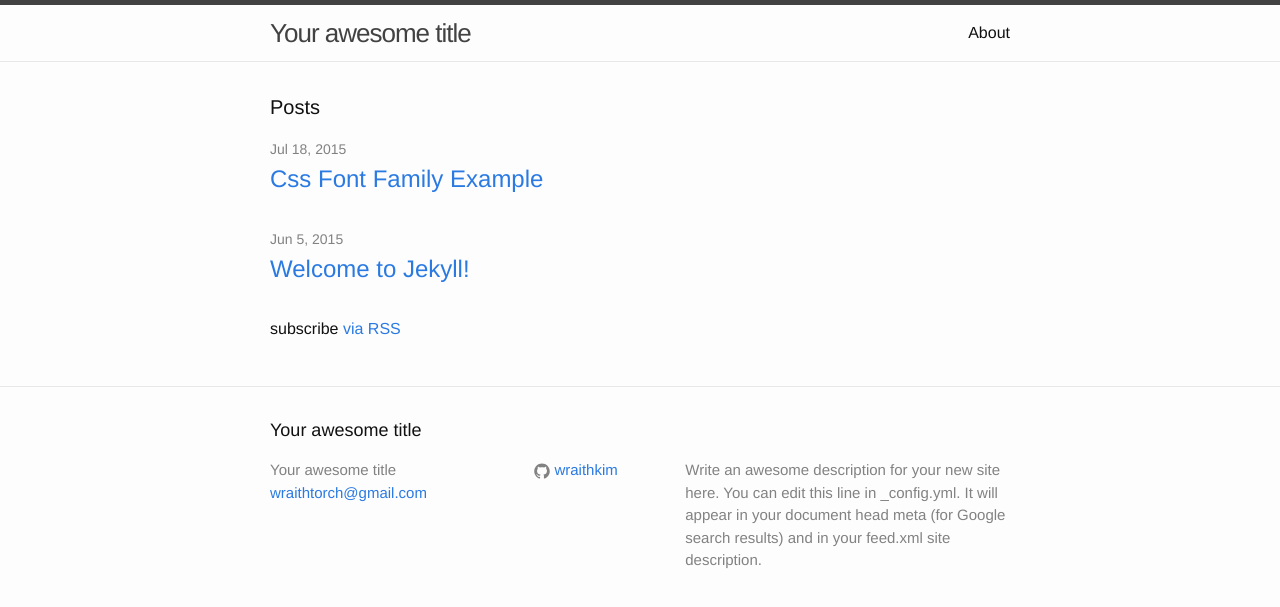
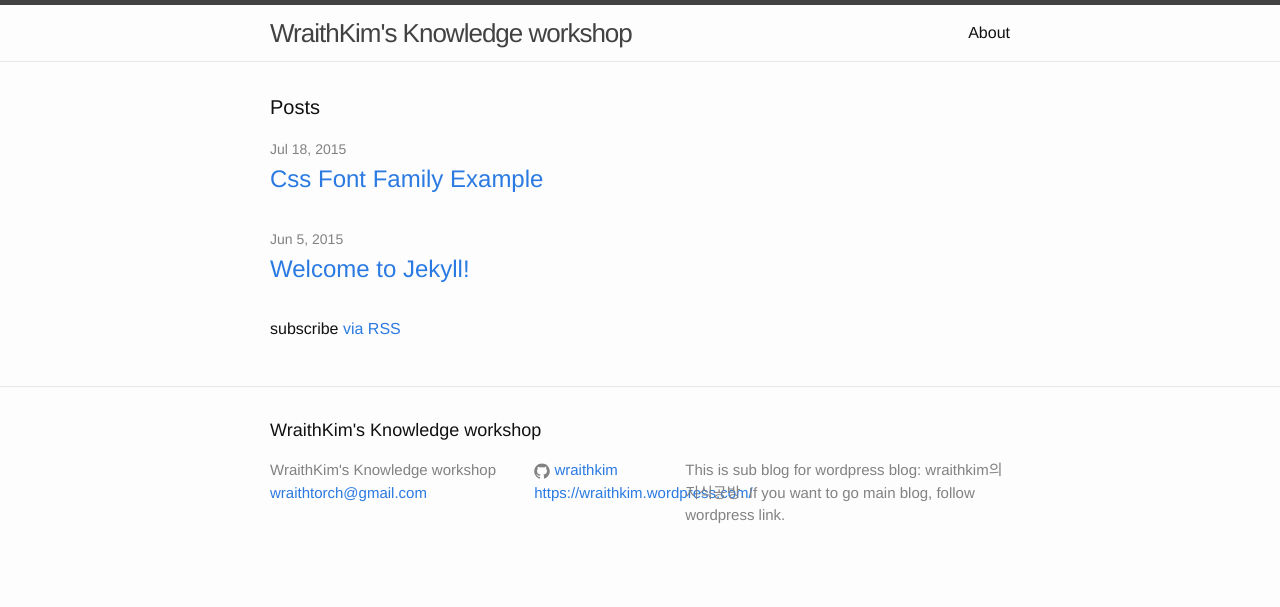
Before and after one commit to WraithKim/blog, a Jekyll site: the page built from index.html, in a window 1280 px wide. Shown: the top 607 px of the page. Built offline with Jekyll 4.4.1, drawn with Linux system fonts in a browser that asks for light colours.

Commit message:
change title, desc

```diff
--- a/_config.yml
+++ b/_config.yml
@@ -1,14 +1,24 @@
 # Site settings
-title: Your awesome title
+
+title: WraithKim's Knowledge workshop
+
 email: wraithtorch@gmail.com
-description: > # this means to ignore newlines until "baseurl:"
-  Write an awesome description for your new site here. You can edit this
-  line in _config.yml. It will appear in your document head meta (for
-  Google search results) and in your feed.xml site description.
+
+description: | # this means to ignore newlines until "baseurl:"
+
+  This is sub blog for wordpress blog: wraithkim의 지식공방.
+  If you want to go main blog, follow wordpress link.
 baseurl: "/blog" # the subpath of your site, e.g. /blog/
+
 #url: "http://wraithkim.github.io/blog" # the base hostname & protocol for your site
+
 github_username:  wraithkim
 
+wordpress_username: wraithkim
+
+
 # Build settings
+
 markdown: kramdown
+
 highlighter: pygments
--- a/_includes/footer.html
+++ b/_includes/footer.html
@@ -42,6 +42,14 @@
             </a>
           </li>
           {% endif %}
+		  {% if site.wordpress_username %}
+		  <li>
+		  	<a href="https://{{ site.wordpress_username}}.wordpress.com">
+			<span class="username">
+  			https://{{ site.wordpress_username}}.wordpress.com/</span>
+			</a>
+		  </li>
+		  {% endif %}
         </ul>
       </div>
 
```
